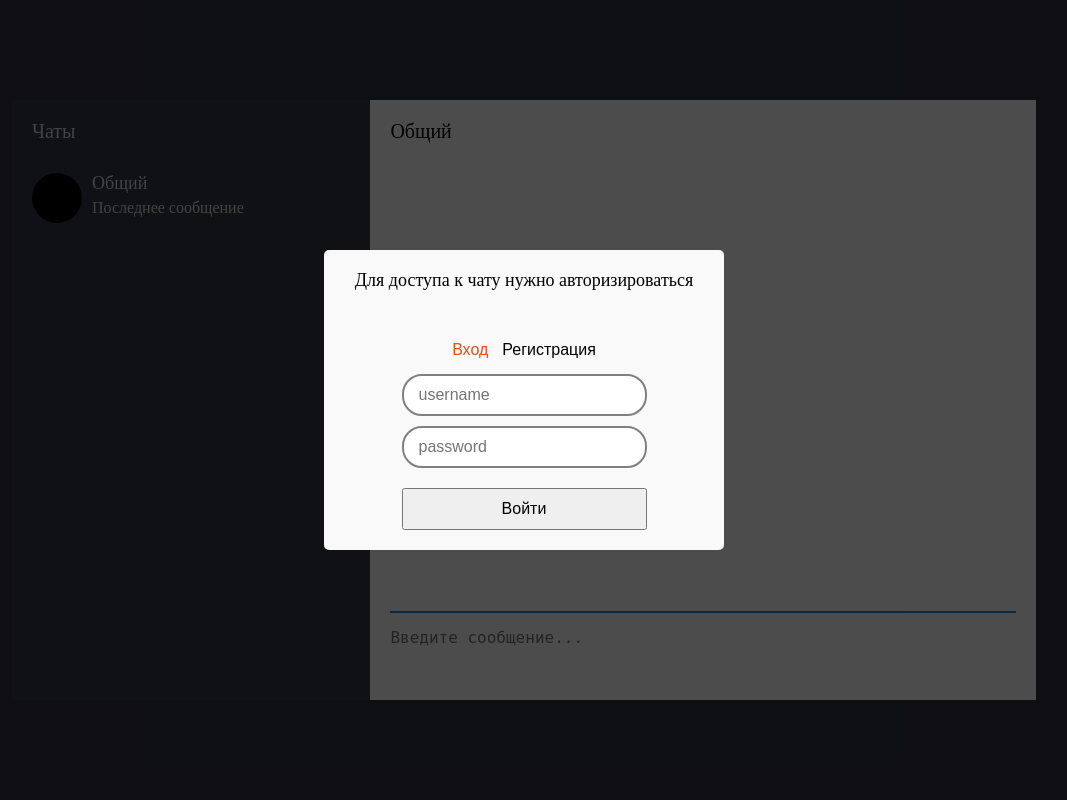
After one commit to safo4eg/websocket-chat, a PHP site: page / in a window 1280 px wide. The commit adds this page. Shown: the whole page, without its empty margins (116-1183 px from the left). Run offline with PHP 8.4, Linux system fonts and the light colour scheme.

```diff
--- a/css/style.css
+++ b/css/style.css
@@ -2,10 +2,6 @@
     padding: 0;
     margin: 0;
     box-sizing: border-box;
-}
-
-.active {
-    color: #ee4b10;
 }
 
 .viewport {
@@ -253,3 +249,13 @@
 .modal-content #auth-form #auth-btn:hover {
     cursor: pointer;
 }
+
+/* ВСПОМОГАТЕЛЬНЫЕ КЛАССЫ */
+
+.active {
+    color: #ee4b10;
+}
+
+.hide {
+    display: none;
+}
--- /dev/null
+++ b/includes/start.php
@@ -0,0 +1,4 @@
+<?php
+    error_reporting(E_ALL);
+    ini_set('display_errors', 'on');
+    session_start();
--- /dev/null
+++ b/index.php
@@ -0,0 +1,77 @@
+<?php include_once('includes/start.php')?>
+<!DOCTYPE html>
+<html lang="en">
+<head>
+    <meta charset="UTF-8">
+    <link rel="stylesheet" href="css/style.css">
+    <script defer src="js/modules/connection.js"></script>
+    <script defer src="js/modules/interactivity.js"></script>
+    <script defer src="js/script.js"></script>
+    <title>Chat</title>
+</head>
+<body>
+<div class="viewport">
+    <div class="container">
+        <div class="chat">
+            <div class="left">
+                <div class="title">Чаты</div>
+                <div class="dialogues-wrapper">
+
+                    <div class="dialogue">
+                        <input type="hidden" value="all">
+                        <div class="img-wrapper"></div>
+                        <div class="info">
+                            <div class="name">Общий</div>
+                            <div class="message">Последнее сообщение</div>
+                        </div>
+                    </div>
+
+                </div>
+            </div> <!-- chat left -->
+
+            <div class="right">
+                <div class="top">
+                    <div class="title">Общий</div>
+                </div>
+
+                <div class="messages-wrapper" id="messages-wrapper">
+                    <div class="message">
+                        <input type="hidden" value="0"> <!-- уникальный ид который не будет ни у какого пользователя -->
+                    </div>
+
+
+                </div> <!-- message-wrapper -->
+
+                <div class="pen">
+                        <textarea
+                            name="input-message"
+                            id="input-message"
+                            placeholder="Введите сообщение..."
+                            style="height: 20px"></textarea>
+                </div>
+            </div> <!-- chat right -->
+        </div> <!-- chat -->
+    </div>
+
+    <?php if(!isset($_SESSION['auth'])) { ?>
+        <div id="modal" class="modal">
+            <div class="modal-content">
+                <div class="title">Для доступа к чату нужно авторизироваться</div>
+                <div class="tabs">
+                    <button id="login-tab" class="active">Вход</button>
+                    <button id="register-tab" type="button">Регистрация</button>
+                </div>
+                <form id="auth-form" action="/">
+                    <input type="text" name="username" placeholder="username">
+                    <input type="text" name="password" placeholder="password">
+                    <input id="auth-action" name="action" type="hidden" value="login">
+                    <button id="auth-btn" type="submit">Войти</button>
+                </form>
+            </div>
+        </div> <!-- modal -->
+    <?php } ?>
+</div>
+</body>
+</html>
+
+<?php unset($_SESSION['auth']) ?>
--- a/js/script.js
+++ b/js/script.js
@@ -3,6 +3,8 @@ let messagesWrapper = document.getElementById('messages-wrapper');
 inputMessage.addEventListener('input', interactivityModule.textareaChanges);
 
 
+/*MODULE*/
+if(document.getElementById('modal') !== null) {
     /*TABS*/
     let authForm = document.getElementById('auth-form');
     let loginTab = document.getElementById('login-tab');
@@ -31,10 +33,15 @@ authBtn.addEventListener('click', function(event) {
         let formData = new FormData(authForm);
         connectionModule.sendAuth(formData, 'handlers/auth.php').then(response => {
             response.text().then(data => {
-           console.log(data);
+                if(response.status === 200) {
+                    console.log(JSON.parse(data));
+                } else if(response.status >= 400) {
+                    console.log(JSON.parse(data));
+                }
             })
         });
     });
+}
 
 // inputMessage.addEventListener('keypress', function(event) {
 //     if(event.code === 'Enter') {
```
Also changed, not shown: classes/DataBase.php (+5 -3 lines), handlers/auth.php (+29 -5 lines), layout.html (+15 -16 lines). Lines whose indentation alone changed are shown as unchanged.
